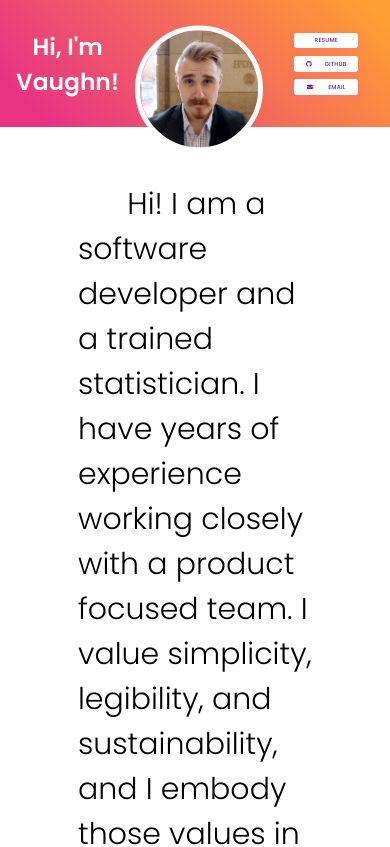
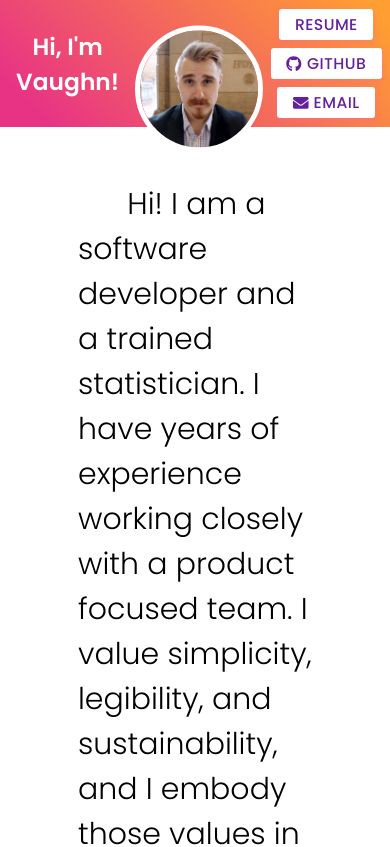
Before and after one commit to vaughn-johnson/homepage, a Gatsby app: page / in a window 390 px wide. Shown: the top 847 px of the page. Built offline with nearby package versions, Linux system fonts and the light colour scheme.

Commit message:
changed font size to be bigger on mobile

```diff
--- a/src/pages/home/Header/InfoButtons.js
+++ b/src/pages/home/Header/InfoButtons.js
@@ -22,8 +22,8 @@ const InfoButton = ({ children, alignButtonsVertically, ...props }) => {
       <Button
         style={{
           margin,
-          fontSize: isMobile ? '4vw' : '1.5vw',
-          padding: isMobile ? '4vw' : '2vw',
+          fontSize: alignButtonsVertically ? '4vw' : '1.5vw',
+          padding: alignButtonsVertically ? '4vw' : '2vw',
           ...styles.infoButton
         }}
         variant="contained"
--- a/src/pages/home/Header/styles.js
+++ b/src/pages/home/Header/styles.js
@@ -53,7 +53,7 @@ const infoButton = {
   color: "#65219D",
   fontFamily: "Poppins",
   justifyContent: "space-around",
-  height: '2vw',
+  height: '3vw',
 };
 
 export {
```
